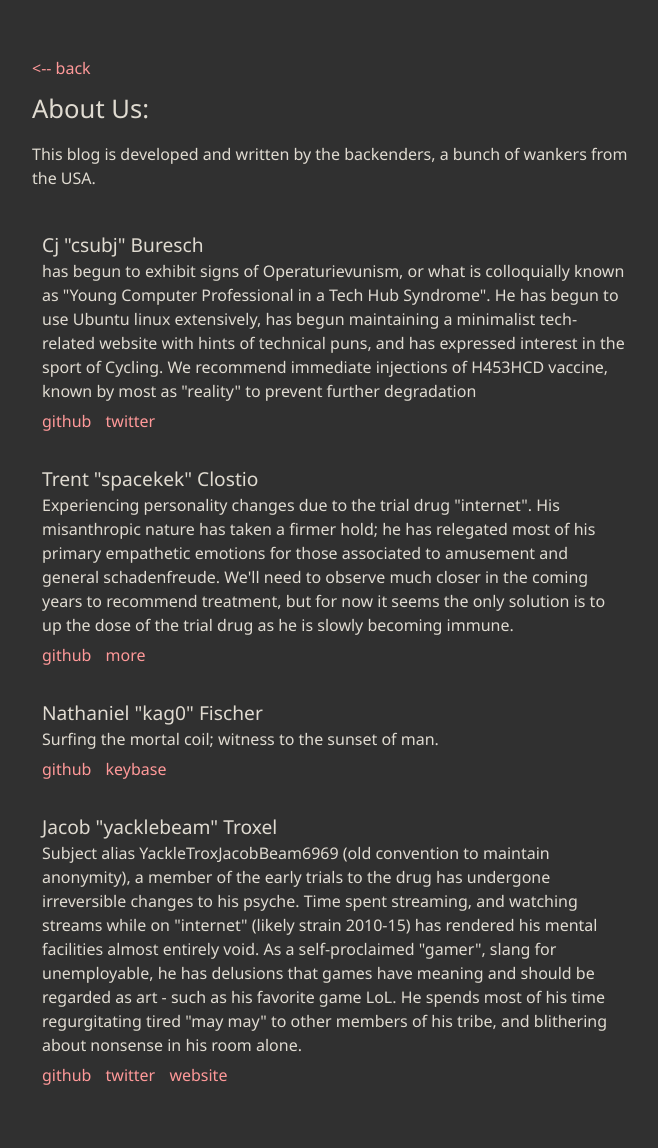
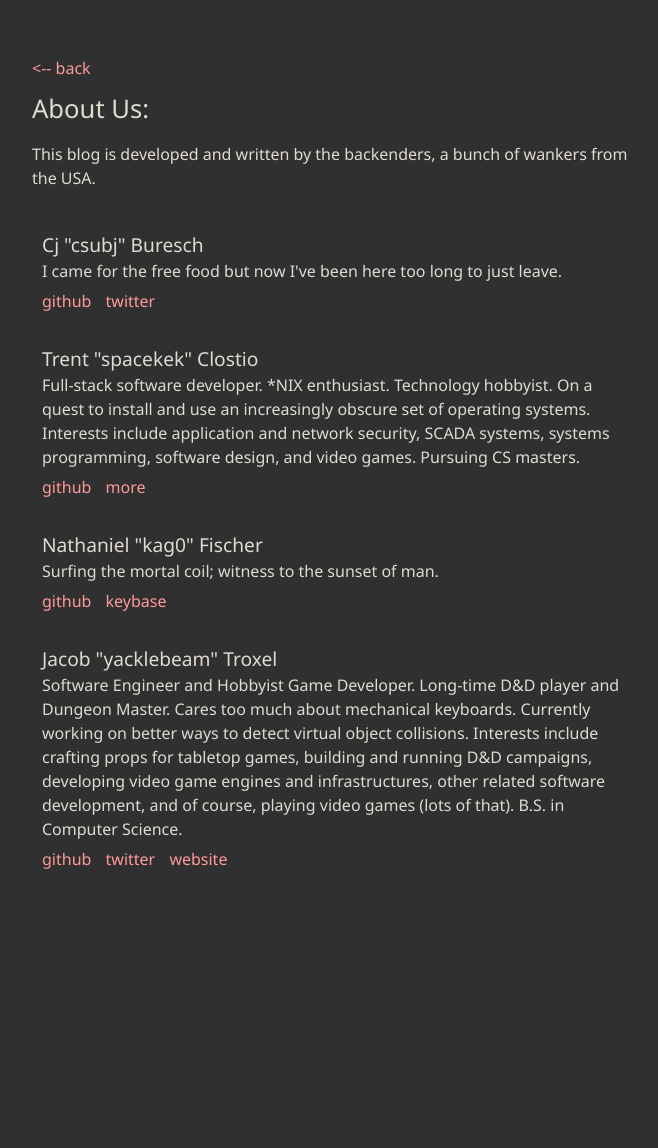
Before and after one commit to blackdoor/blog, a Jekyll site: the page built from about/index.md, in a window 1280 px wide. Shown: the whole page, without its empty margins (308-966 px from the left). Built offline with Jekyll 4.4.1, drawn with Linux system fonts in a browser that asks for light colours; after the commit the page ends 932 px from its top, so only the background shows below that.

Commit message:
Restored about.

```diff
--- a/_data/backenders.yml
+++ b/_data/backenders.yml
@@ -1,5 +1,5 @@
 - name: Cj "csubj" Buresch
-  bio : has begun to exhibit signs of Operaturievunism, or what is colloquially known as "Young Computer Professional in a Tech Hub Syndrome". He has begun to use Ubuntu linux extensively, has begun maintaining a minimalist tech-related website with hints of technical puns, and has expressed interest in the sport of Cycling. We recommend immediate injections of H453HCD vaccine, known by most as "reality" to prevent further degradation
+  bio : I came for the free food but now I've been here too long to just leave.
   websites:
     - name: github
       url : https://github.com/CjBuresch
@@ -7,7 +7,7 @@
       url : https://twitter.com/csubj
 
 - name: Trent "spacekek" Clostio
-  bio : Experiencing personality changes due to the trial drug "internet". His misanthropic nature has taken a firmer hold; he has relegated most of his primary empathetic emotions for those associated to amusement and general schadenfreude. We'll need to observe much closer in the coming years to recommend treatment, but for now it seems the only solution is to up the dose of the trial drug as he is slowly becoming immune.
+  bio : Full-stack software developer. *NIX enthusiast. Technology hobbyist. On a quest to install and use an increasingly obscure set of operating systems. Interests include application and network security, SCADA systems, systems programming, software design, and video games. Pursuing CS masters.
   websites:
     - name: github
       url : https://github.com/tclostio?tab=repositories
@@ -23,7 +23,7 @@
       url: https://keybase.io/nfischer
 
 - name: Jacob "yacklebeam" Troxel
-  bio : Subject alias YackleTroxJacobBeam6969 (old convention to maintain anonymity), a member of the early trials to the drug has undergone irreversible changes to his psyche. Time spent streaming, and watching streams while on "internet" (likely strain 2010-15) has rendered his mental facilities almost entirely void. As a self-proclaimed "gamer", slang for unemployable, he has delusions that games have meaning and should be regarded as art - such as his favorite game LoL. He spends most of his time regurgitating tired "may may" to other members of his tribe, and blithering about nonsense in his room alone.
+  bio : Software Engineer and Hobbyist Game Developer. Long-time D&D player and Dungeon Master.  Cares too much about mechanical keyboards.  Currently working on better ways to detect virtual object collisions.  Interests include crafting props for tabletop games, building and running D&D campaigns, developing video game engines and infrastructures, other related software development, and of course, playing video games (lots of that).  B.S. in Computer Science.
   websites:
     - name: github
       url : https://github.com/yacklebeam?tab=repositories
```
